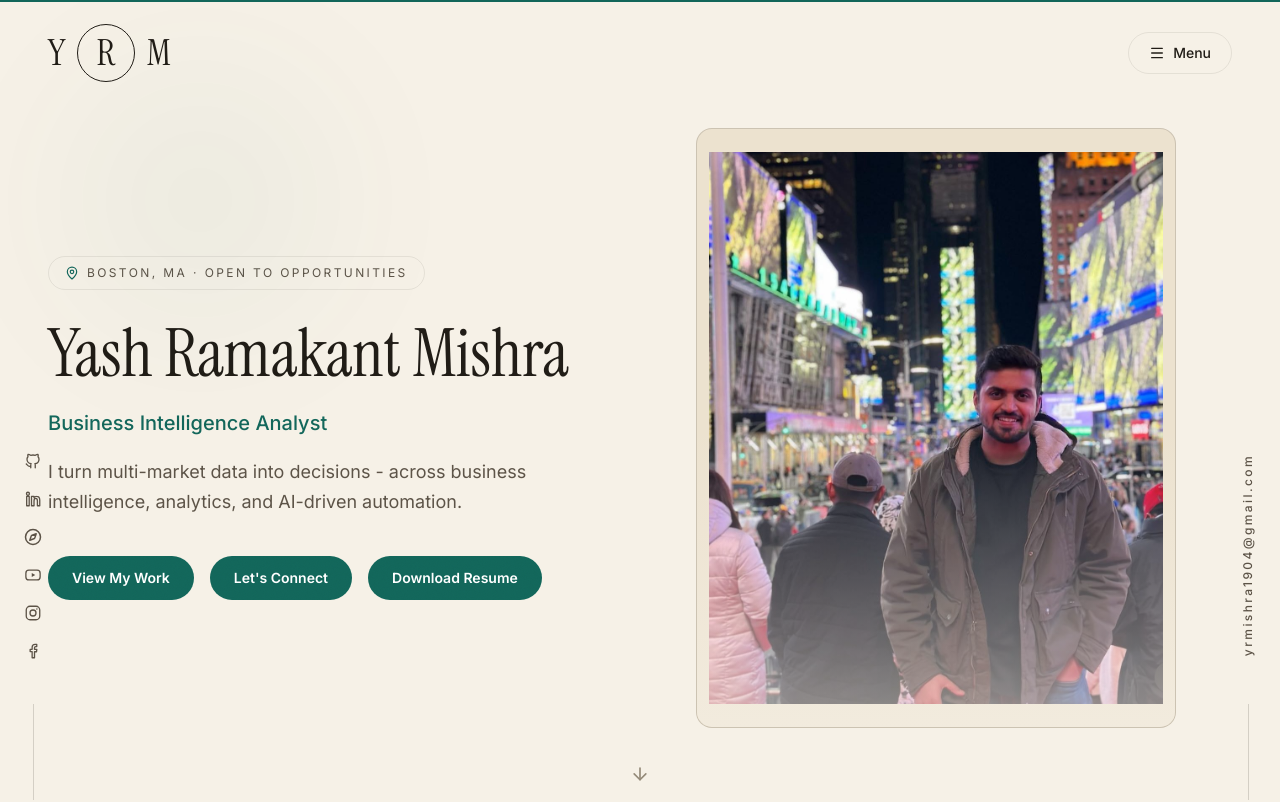
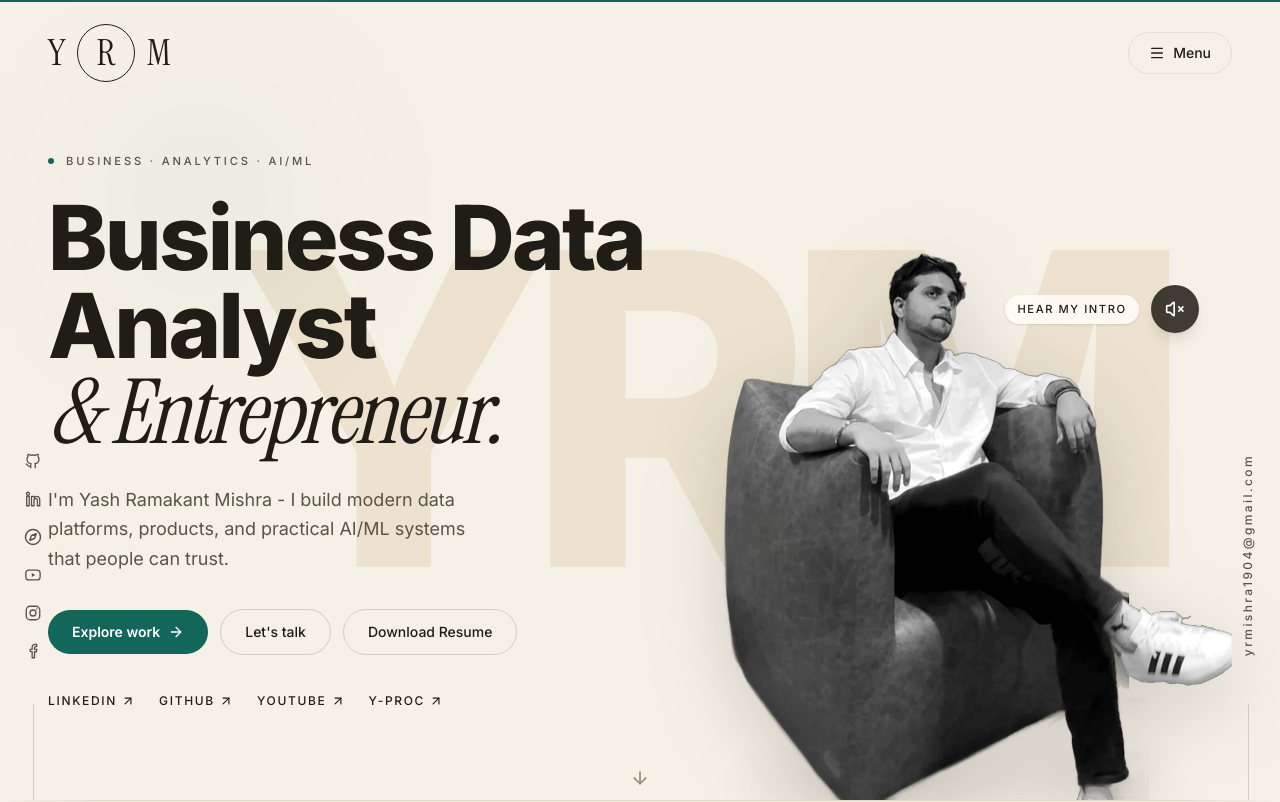
Before and after one commit to YRMishra19/Yash-Portfolio, a React (Vite) app: page / in a window 1280 px wide. Shown: the top 802 px of the page. Built offline with nearby package versions, Linux system fonts and the light colour scheme.

Commit message:
New hero: YRM backdrop, cut-out portrait, voice intro sound button
Co-Authored-By: Claude Sonnet 5.5 <noreply@anthropic.com>
Claude-Session: https://claude.ai/code/session_018KNKHfeQYmmK7acK8Gffmh

```diff
--- a/src/sections/Hero.tsx
+++ b/src/sections/Hero.tsx
@@ -1,115 +1,202 @@
+import { useEffect, useRef, useState } from "react";
 import { motion } from "framer-motion";
-import { ArrowDown, MapPin } from "lucide-react";
+import { ArrowDown, ArrowUpRight, Volume2, VolumeX } from "lucide-react";
 import { profile } from "../data/profile";
+import { socialLinks } from "../data/social";
 import { usePrefersReducedMotion } from "../hooks/usePrefersReducedMotion";
 import { Button } from "../components/Button";
 import { Container } from "../components/Container";
-import { PortraitImage } from "../components/PortraitImage";
+
+const HERO_IMAGE = "/images/yash-hero.webp";
+const INTRO_AUDIO = "/media/yash-intro.mp3";
+const HERO_LINKS = ["LinkedIn", "GitHub", "YouTube", "Y-PROC"];
 
 export function Hero() {
   const prefersReducedMotion = usePrefersReducedMotion();
+  const audioRef = useRef<HTMLAudioElement | null>(null);
+  const [playing, setPlaying] = useState(false);
+
+  useEffect(() => {
+    const audio = audioRef.current;
+    return () => {
+      audio?.pause();
+    };
+  }, []);
+
+  const toggleSound = () => {
+    const audio = audioRef.current;
+    if (!audio) return;
+    if (audio.paused) {
+      audio.currentTime = audio.ended ? 0 : audio.currentTime;
+      void audio.play().then(() => setPlaying(true)).catch(() => setPlaying(false));
+    } else {
+      audio.pause();
+      setPlaying(false);
+    }
+  };
+
+  const links = HERO_LINKS.map((name) => socialLinks.find((s) => s.name === name)).filter(
+    (s): s is (typeof socialLinks)[number] => Boolean(s),
+  );
 
   return (
     <section
       id="home"
-      className="relative min-h-[100svh] flex items-center overflow-hidden film-grain pt-28 pb-14 sm:pt-32 sm:pb-20"
+      className="relative min-h-[100svh] overflow-hidden bg-bg pt-28 sm:pt-32"
       aria-label="Introduction"
     >
-      {/* Cinematic animated background */}
-      <div className="absolute inset-0 -z-10">
-        <div className="absolute inset-0 bg-bg" />
-        <motion.div
-          className="absolute -top-1/3 -right-1/4 h-[60rem] w-[60rem] rounded-full bg-accent/[0.08] blur-[120px]"
-          animate={prefersReducedMotion ? undefined : { x: [0, 40, 0], y: [0, 30, 0] }}
-          transition={{ duration: 22, repeat: Infinity, ease: "easeInOut" }}
-        />
-        <motion.div
-          className="absolute -bottom-1/3 -left-1/4 h-[50rem] w-[50rem] rounded-full bg-accent/[0.05] blur-[120px]"
-          animate={prefersReducedMotion ? undefined : { x: [0, -30, 0], y: [0, -20, 0] }}
-          transition={{ duration: 26, repeat: Infinity, ease: "easeInOut" }}
-        />
-        {/* Horizontal data-stream lines */}
-        <div className="absolute inset-0 flex flex-col justify-evenly opacity-[0.05]" aria-hidden="true">
-          {Array.from({ length: 6 }).map((_, i) => (
-            <div key={i} className="h-px w-full bg-gradient-to-r from-transparent via-fg to-transparent" />
-          ))}
-        </div>
-        <div className="absolute inset-0 bg-gradient-to-b from-transparent via-transparent to-bg" />
+      {/* Giant faded monogram behind everything */}
+      <div
+        className="pointer-events-none absolute inset-0 flex select-none items-center justify-center overflow-hidden"
+        aria-hidden="true"
+      >
+        <span className="translate-y-[2%] font-sans text-[46vw] font-extrabold leading-none tracking-[-0.07em] text-bg-elevated sm:text-[40vw] lg:translate-x-[6%] lg:text-[34vw]">
+          YRM
+        </span>
       </div>
 
-      <Container className="w-full">
-        <div className="grid lg:grid-cols-[1.05fr_0.95fr] gap-8 sm:gap-14 items-center">
-          <motion.div
-            initial={{ opacity: 0, scale: 0.94 }}
-            animate={{ opacity: 1, scale: 1 }}
-            transition={{ duration: 0.9, delay: 0.1 }}
-            className="order-first lg:order-2 w-full max-w-[220px] sm:max-w-[300px] lg:max-w-[420px] xl:max-w-[480px] mx-auto lg:mx-0"
-          >
-            <PortraitImage src={profile.portraitPrimary} alt={`Portrait of ${profile.name}`} />
-          </motion.div>
-
-          <div className="lg:order-1">
-            <motion.div
-              initial={{ opacity: 0, y: 16 }}
+      <Container className="relative z-10 w-full">
+        <div className="grid items-end gap-6 lg:min-h-[calc(100svh-8rem)] lg:grid-cols-[1.05fr_0.95fr] lg:gap-4">
+          {/* Text column */}
+          <div className="self-center pb-4 lg:pb-16">
+            <motion.p
+              initial={{ opacity: 0, y: 12 }}
               animate={{ opacity: 1, y: 0 }}
               transition={{ duration: 0.6 }}
-              className="inline-flex items-center gap-2 text-xs tracking-[0.2em] uppercase text-fg-muted border border-border rounded-full px-4 py-2 mb-8"
+              className="mb-6 flex items-center gap-3 text-[0.7rem] font-medium uppercase tracking-[0.25em] text-fg-muted"
             >
-              <MapPin className="h-3.5 w-3.5 text-accent" aria-hidden="true" />
-              {profile.locationShort} · Open to opportunities
-            </motion.div>
+              <span className="h-1.5 w-1.5 rounded-full bg-accent" aria-hidden="true" />
+              Business · Analytics · AI/ML
+            </motion.p>
 
             <motion.h1
               initial={{ opacity: 0, y: 24 }}
               animate={{ opacity: 1, y: 0 }}
               transition={{ duration: 0.8, delay: 0.1 }}
-              className="font-display leading-[0.95] whitespace-nowrap text-[clamp(1.9rem,7.4vw,6.5rem)] lg:text-[clamp(2.5rem,5.2vw,6.5rem)]"
+              className="text-[clamp(2.5rem,7.2vw,5.6rem)] leading-[0.98] tracking-[-0.03em] text-fg"
             >
-              {profile.name}
+              <span className="block font-sans font-extrabold">Business Data Analyst</span>
+              <span className="block font-display italic font-normal">&amp; Entrepreneur.</span>
             </motion.h1>
 
             <motion.p
               initial={{ opacity: 0, y: 16 }}
               animate={{ opacity: 1, y: 0 }}
               transition={{ duration: 0.7, delay: 0.28 }}
-              className="mt-6 text-lg md:text-xl text-accent font-medium"
+              className="mt-7 max-w-md text-base leading-relaxed text-fg-muted md:text-lg"
             >
-              {profile.title}
-            </motion.p>
-
-            <motion.p
-              initial={{ opacity: 0, y: 16 }}
-              animate={{ opacity: 1, y: 0 }}
-              transition={{ duration: 0.7, delay: 0.36 }}
-              className="mt-5 max-w-xl text-fg-muted text-base md:text-lg leading-relaxed text-balance"
-            >
-              {profile.heroStatement}
+              I'm {profile.name} - I build modern data platforms, products, and practical AI/ML systems that people can
+              trust.
             </motion.p>
 
             <motion.div
               initial={{ opacity: 0, y: 16 }}
               animate={{ opacity: 1, y: 0 }}
-              transition={{ duration: 0.7, delay: 0.44 }}
-              className="mt-10 flex flex-col sm:flex-row sm:flex-wrap items-stretch sm:items-center gap-3 sm:gap-4"
+              transition={{ duration: 0.7, delay: 0.4 }}
+              className="mt-9 flex flex-col items-stretch gap-3 sm:flex-row sm:flex-wrap sm:items-center"
             >
               <Button href="#projects" variant="primary" className="w-full sm:w-auto">
-                View My Work
+                Explore work
+                <ArrowDown className="h-4 w-4 -rotate-90" aria-hidden="true" />
               </Button>
-              <Button href="#contact" variant="primary" className="w-full sm:w-auto">
-                Let's Connect
+              <Button href="#contact" variant="outline" className="w-full sm:w-auto">
+                Let's talk
               </Button>
-              <Button href={profile.resumeUrl} variant="primary" download className="w-full sm:w-auto">
+              <Button href={profile.resumeUrl} variant="outline" download className="w-full sm:w-auto">
                 Download Resume
               </Button>
             </motion.div>
+
+            <motion.ul
+              initial={{ opacity: 0 }}
+              animate={{ opacity: 1 }}
+              transition={{ duration: 0.7, delay: 0.55 }}
+              className="mt-8 flex flex-wrap items-center gap-x-6 gap-y-3"
+            >
+              {links.map((s) => (
+                <li key={s.name}>
+                  <a
+                    href={s.href}
+                    target="_blank"
+                    rel="noopener noreferrer"
+                    className="inline-flex items-center gap-1 text-xs font-medium uppercase tracking-[0.14em] text-fg transition-colors hover:text-accent"
+                  >
+                    {s.name}
+                    <ArrowUpRight className="h-3.5 w-3.5" aria-hidden="true" />
+                  </a>
+                </li>
+              ))}
+            </motion.ul>
           </div>
+
+          {/* Figure column */}
+          <motion.div
+            initial={{ opacity: 0, y: 30 }}
+            animate={{ opacity: 1, y: 0 }}
+            transition={{ duration: 0.9, delay: 0.2 }}
+            className="relative mx-auto w-full max-w-[420px] sm:max-w-[520px] lg:max-w-none"
+          >
+            {/* soft floor shadow */}
+            <div
+              className="absolute inset-x-[10%] bottom-0 h-8 rounded-[50%] bg-fg/10 blur-xl"
+              aria-hidden="true"
+            />
+            <img
+              src={HERO_IMAGE}
+              alt={`${profile.name} sitting in a leather chair`}
+              width={1000}
+              height={987}
+              fetchPriority="high"
+              className="relative block h-auto w-full select-none object-contain drop-shadow-[0_24px_40px_rgba(32,28,22,0.18)]"
+              draggable={false}
+            />
+
+            {/* Sound button */}
+            <div className="absolute right-[4%] top-[2%] z-20 flex items-center gap-3 sm:right-[6%] sm:top-[6%]">
+              <span
+                className="hidden rounded-full bg-bg-card/90 px-3 py-1.5 text-[0.7rem] font-medium uppercase tracking-[0.14em] text-fg shadow-sm backdrop-blur sm:inline-block"
+                aria-hidden="true"
+              >
+                {playing ? "Playing - tap to stop" : "Hear my intro"}
+              </span>
+              <button
+                type="button"
+                onClick={toggleSound}
+                aria-pressed={playing}
+                aria-label={playing ? "Stop my voice introduction" : "Play my voice introduction"}
+                title="Sound on/off"
+                className="group relative flex h-12 w-12 items-center justify-center rounded-full bg-fg/85 text-white shadow-lg transition-transform duration-300 hover:scale-105 focus-visible:outline-2 focus-visible:outline-offset-2 focus-visible:outline-accent"
+              >
+                {!playing && !prefersReducedMotion && (
+                  <span
+                    className="absolute inset-0 animate-ping rounded-full border border-fg/40"
+                    aria-hidden="true"
+                  />
+                )}
+                {playing ? (
+                  <Volume2 className="h-5 w-5" aria-hidden="true" />
+                ) : (
+                  <VolumeX className="h-5 w-5" aria-hidden="true" />
+                )}
+              </button>
+            </div>
+          </motion.div>
         </div>
       </Container>
+
+      <audio
+        ref={audioRef}
+        src={INTRO_AUDIO}
+        preload="none"
+        onEnded={() => setPlaying(false)}
+        onPause={() => setPlaying(false)}
+        onPlay={() => setPlaying(true)}
+      />
 
       <motion.a
         href="#story"
         aria-label="Scroll to next section"
-        className="absolute bottom-8 left-1/2 -translate-x-1/2 text-fg-subtle hover:text-accent transition-colors"
+        className="absolute bottom-5 left-1/2 z-10 hidden -translate-x-1/2 text-fg-subtle transition-colors hover:text-accent lg:block"
         animate={prefersReducedMotion ? undefined : { y: [0, 8, 0] }}
         transition={{ duration: 2, repeat: Infinity, ease: "easeInOut" }}
       >
```
Also changed, not shown: public/images/yash-hero.webp (added), 1 other file (tests, documents, lock files or other folders).
